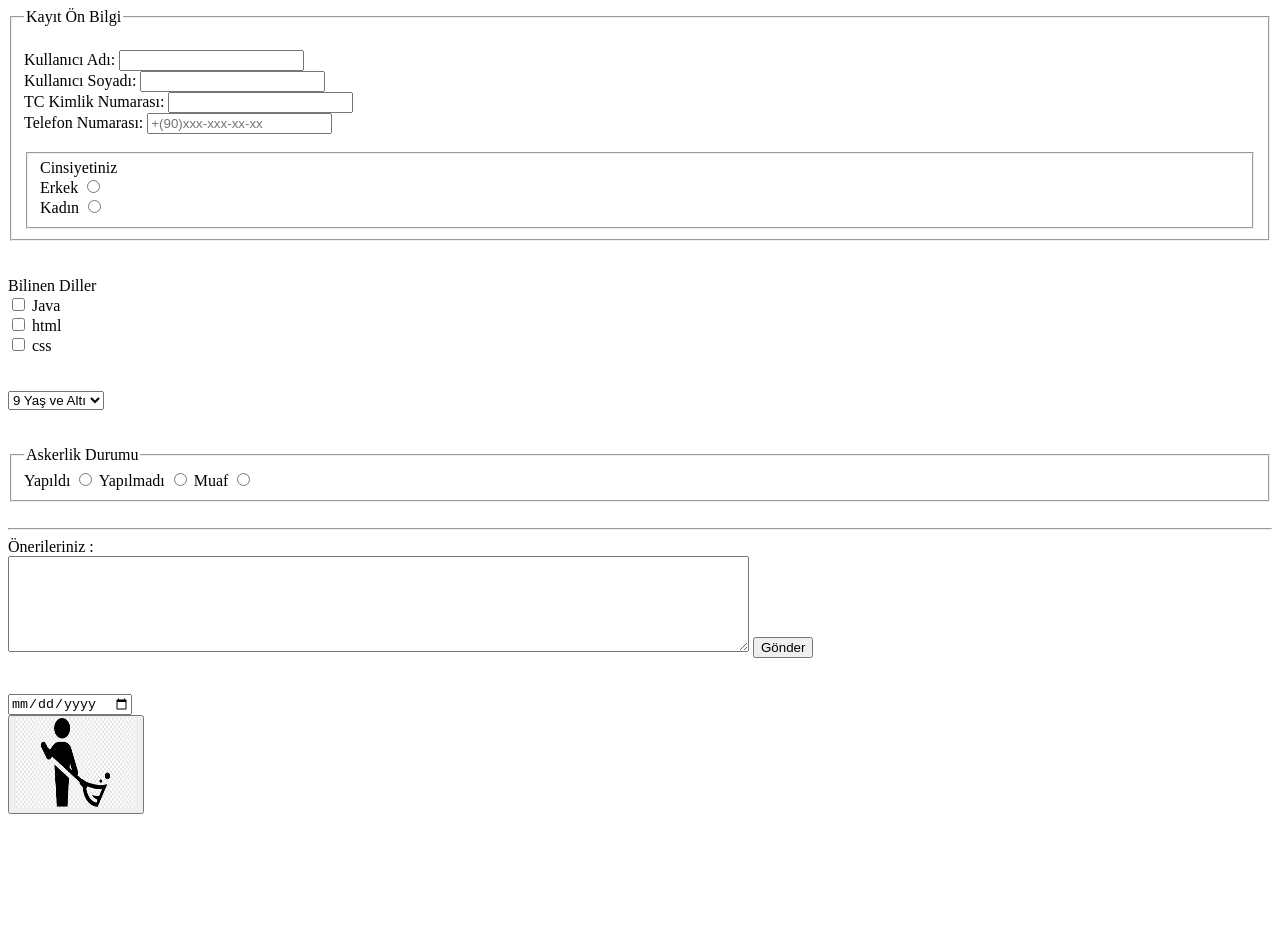
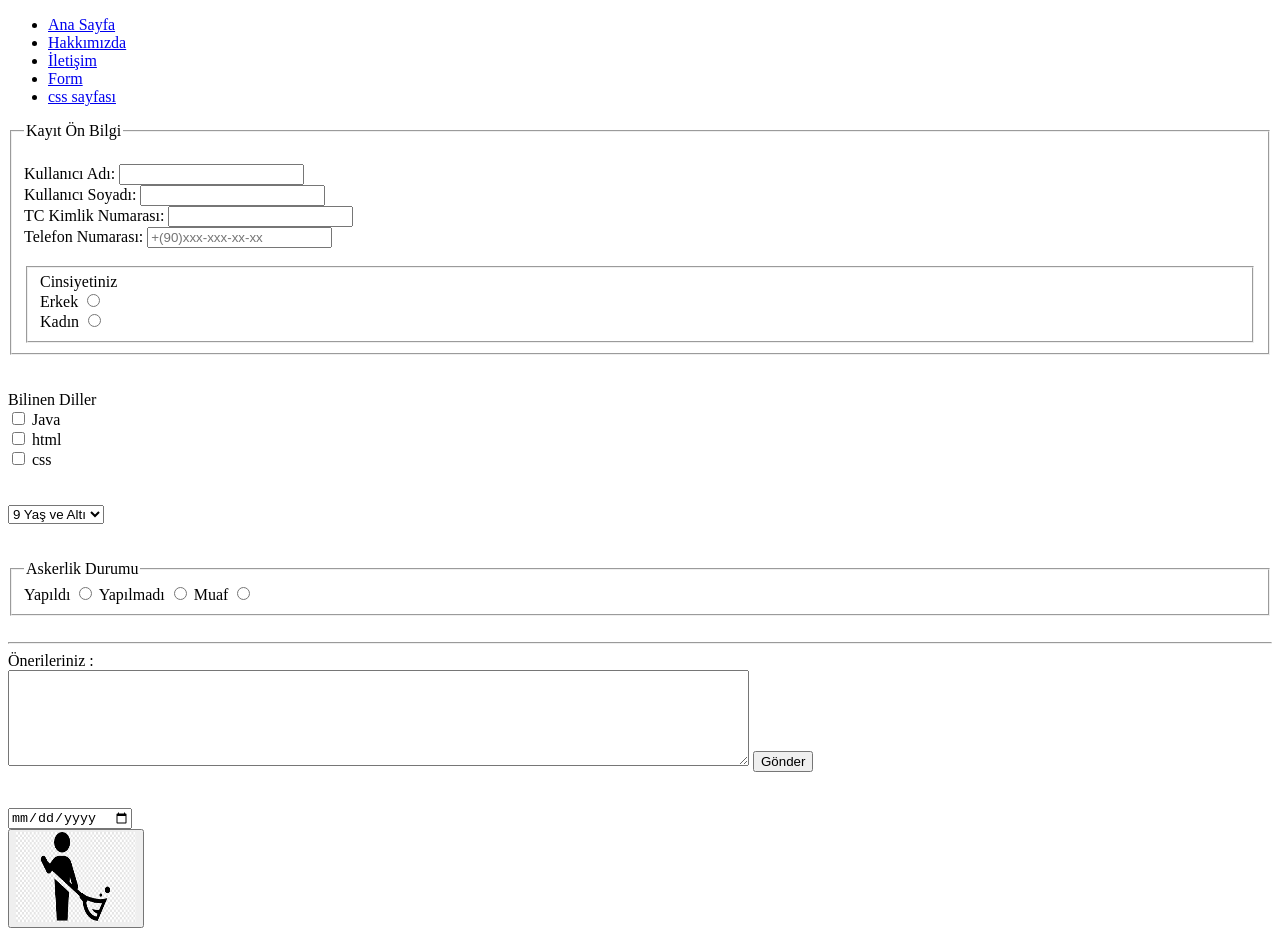
Before and after one commit to ahmetkeser/sementic_ornek, a plain HTML site: page form.html in a window 1280 px wide. Before the commit the page ends 822 px from the top, so only its background shows below. Drawn offline with Linux system fonts and the light colour scheme.

Commit message:
css ile las yapıları oluşturuldu

```diff
--- a/form.html
+++ b/form.html
@@ -7,6 +7,30 @@
     <title>Form Bilgi Alış Verişi Deneme</title>
 </head>
 <body>
+<!-- Navbar Star -->
+    <header>
+        <nav>
+            <ul>
+                <li>
+                    <a href="index.html">Ana Sayfa</a>
+                </li>
+                <li>
+                    <a href="abouth-us.html">Hakkımızda</a>
+                </li>
+                <li>
+                    <a href="contact.html">İletişim</a>
+                </li>
+                <li>
+                    <a href="form.html">Form</a>
+                </li>
+                <li>
+                    <a href="style_inline_iterline.html">css sayfası</a>
+                </li>
+            </ul>
+        </nav>
+    </header>
+        <!-- Navbar end -->
+
     <form action="gelen_form.html" method="post">
 <!-- 1 - Kayıt Ön bilgi Alınacak -->
         <fieldset>
```
Also changed, not shown: abouth-us.html (+6 -0 lines), contact.html (+6 -0 lines), deneme.css (+9 -0 lines), index.html (+6 -0 lines), style_inline_iterline.html (+1 -1 lines), form_deneme.html (deleted).
